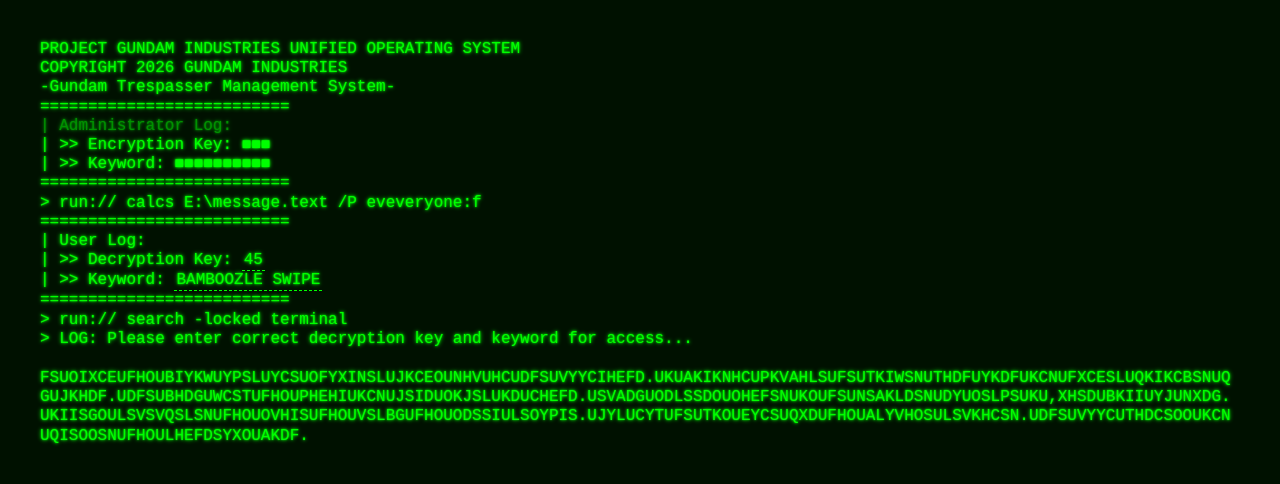
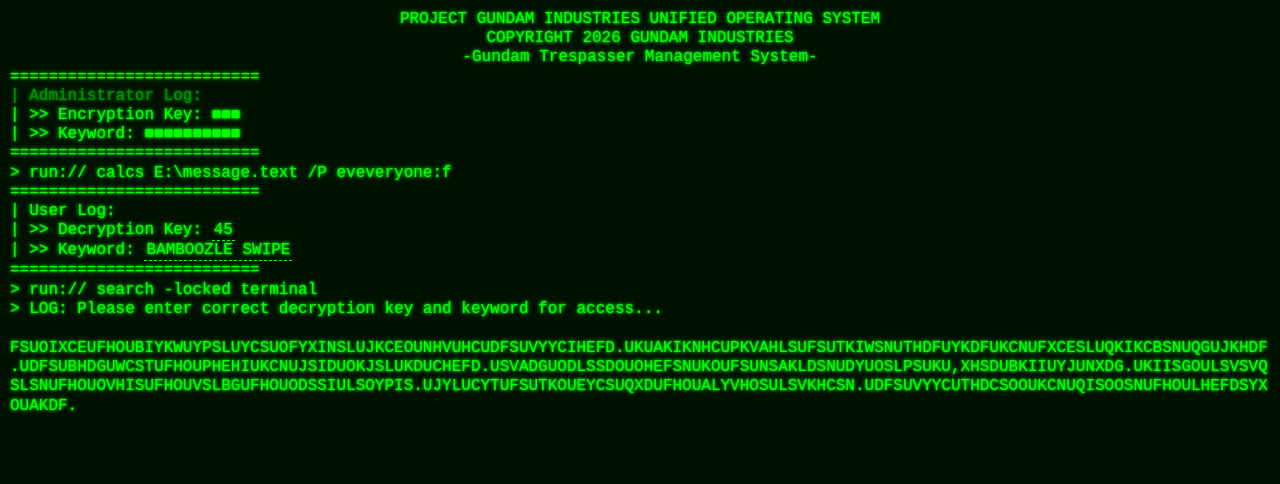
Before and after one commit to StealthyGundam/starfish-prime, a plain HTML site: page index.html in a window 1280 px wide. Drawn offline with Linux system fonts and the light colour scheme.

Commit message:
Update index.html

```diff
--- a/index.html
+++ b/index.html
@@ -8,7 +8,7 @@
 <style>
 html, body {
   margin: 0;
-  padding: 20px;
+  padding: 5px;
   font-family: "Courier New", monospace;
   background: #010;
   color: #0f0;
@@ -24,6 +24,11 @@
   display: block;
   white-space: pre-wrap; /* wrap long lines */
   animation: flicker 2s infinite alternate;
+}
+
+/* Centered lines */
+.centered {
+  text-align: center;
 }
 
 /* Editable placeholders */
@@ -163,10 +168,14 @@
 /* =========================
    Typewriter effect
 ========================= */
-function typeLine(line) {
+function typeLine(line, index) {
   return new Promise(resolve => {
     const span = document.createElement("span");
     span.className = "terminal-line";
+
+    // Center first three lines
+    if (index < 3) span.classList.add("centered");
+
     terminal.appendChild(span);
     let i = 0;
     const timer = setInterval(() => {
@@ -221,9 +230,11 @@
    Run Boot Sequence
 ========================= */
 async function runBoot() {
-  scaleFont(); // initial scaling before rendering lines
-  for (const line of bootLines) await typeLine(line);
-  enableInputs(); // attach inputs + render cipher text initially
+  scaleFont(); // initial scaling
+  for (let i = 0; i < bootLines.length; i++) {
+    await typeLine(bootLines[i], i);
+  }
+  enableInputs(); // attach inputs + render cipher text
 }
 
 runBoot();
```
